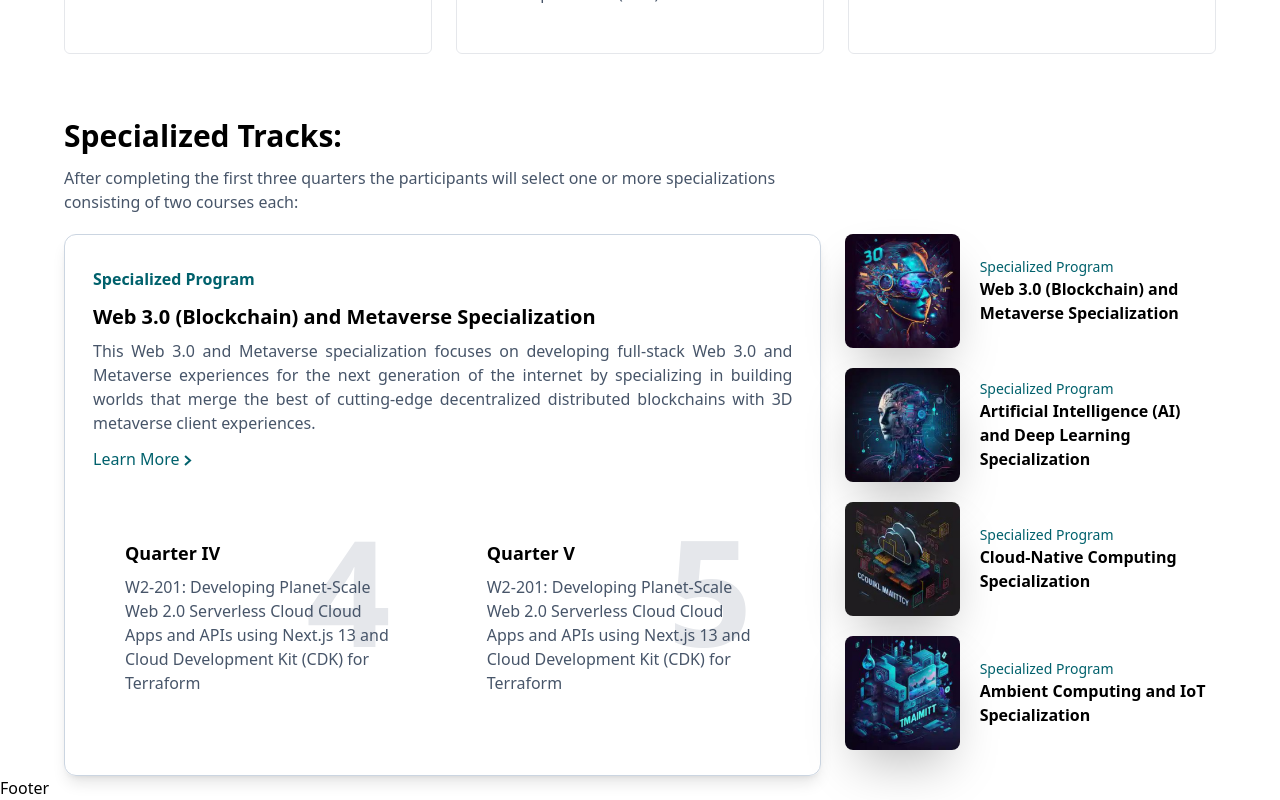
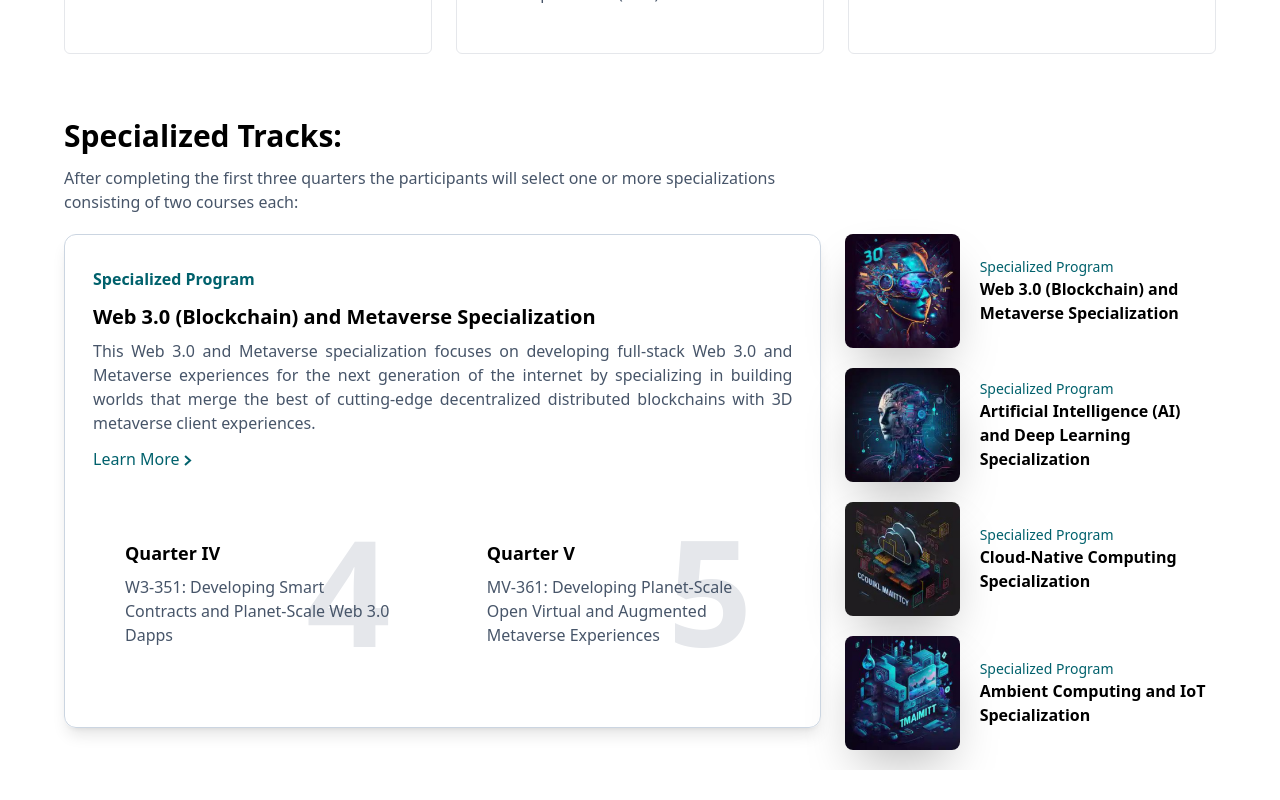
Before and after one commit to ahmadafzaal702/panaverse-clone, a Next.js app: page / in a window 1280 px wide. Shown: the part 1096-1896 px from the top of the page. After the commit the page ends 1866 px from the top, so only its background shows below. Built offline with nearby package versions, Linux system fonts and the light colour scheme.

Commit message:
specialized track

```diff
--- a/src/app/layout.tsx
+++ b/src/app/layout.tsx
@@ -24,7 +24,7 @@ export default function RootLayout({
         {children}
 
         {/* Footer */}
-        <Footer />
+        {/* <Footer /> */}
       </body>
     </html>
   );
--- a/src/components/layout/Header.tsx
+++ b/src/components/layout/Header.tsx
@@ -5,7 +5,6 @@ import Link from "next/link";
 
 // shared components import
 import Wrapper from "../shared/Wrapper";
-import LinkHover from "../shared/LinkHover";
 
 // logo import
 import Logo from "/public/logo.png";
@@ -14,8 +13,9 @@ import Logo from "/public/logo.png";
 const Header = () => {
   return (
     <>
+      <header className="sticky top-0 bg-white z-10">
         <Wrapper>
-        <header className="bg-white sticky flex top-0 justify-between items-center py-4">
+          <div className="flex justify-between items-center py-4">
             <div>
               <Image src={Logo} alt="Panaverse-logo" />
             </div>
@@ -30,8 +30,9 @@ const Header = () => {
                 <Link href="/contact">Contact</Link>
               </li>
             </ul>
+          </div>
+        </Wrapper>
       </header>
-      </Wrapper>
     </>
   );
 };
--- a/src/components/widgets/DataSpecializedTracks.tsx
+++ b/src/components/widgets/DataSpecializedTracks.tsx
@@ -6,7 +6,7 @@ import Ambient from "@/assests/ambient.png";
 
 export const DataSpecializedTracks = [
   {
-    slug: "wm",
+    slug: "wmd",
     header: "Web 3.0 (Blockchain) and Metaverse Specialization",
     image: Metaverse,
     description:
@@ -27,7 +27,7 @@ export const DataSpecializedTracks = [
     ],
   },
   {
-    key: 2,
+    slug: "ai",
     header: "Artificial Intelligence (AI) and Deep Learning Specialization",
     image: AI,
     description:
@@ -48,7 +48,7 @@ export const DataSpecializedTracks = [
   },
 
   {
-    key: 3,
+    slug: "cc",
     header: "Cloud-Native Computing Specialization",
     image: Cloud,
     description:
@@ -70,7 +70,7 @@ export const DataSpecializedTracks = [
   },
 
   {
-    key: 4,
+    slug: "ac",
     header: "Ambient Computing and IoT Specialization",
     image: Ambient,
     description:
--- a/src/components/widgets/SpecializedTracks.tsx
+++ b/src/components/widgets/SpecializedTracks.tsx
@@ -1,4 +1,5 @@
-import React from "react";
+"use client";
+import { useState } from "react";
 
 import Image from "next/image";
 
@@ -8,6 +9,13 @@ import CoreQuarter from "@/components/shared/CoreQuarter";
 import { DataSpecializedTracks } from "./DataSpecializedTracks";
 
 const SpecializedTracks = () => {
+  const [selectedItem, setSelectedItem] = useState("wmd");
+
+  const filteredSTrackData = DataSpecializedTracks.find((item) => {
+    return item.slug === selectedItem;
+  });
+
+  // FC return
   return (
     <>
       <section className="mt-12 lg:mt-16">
@@ -24,21 +32,18 @@ const SpecializedTracks = () => {
           </div>
 
           {/* specialized track body */}
-          <div className="flex gap-x-4 gap-y-3 flex-col md:flex-row mt-5">
+          <div className="flex gap-x-4 gap-y-3 flex-col-reverse lg:flex-row mt-5">
             {/* content left */}
-            <div className="basis-8/12 border border-slate-300 rounded-xl shadow-lg px-7 py-8">
+
+            <div className="basis-8/12 sticky top-28 self-start border border-slate-300 rounded-xl shadow-lg px-7 py-8">
               <h4 className="text-primary font-semibold mb-3">
                 Specialized Program
               </h4>
               <h3 className="text-xl font-bold">
-                Web 3.0 (Blockchain) and Metaverse Specialization
+                {filteredSTrackData?.header}
               </h3>
               <p className="text-slate-600 mt-2 text-justify">
-                This Web 3.0 and Metaverse specialization focuses on developing
-                full-stack Web 3.0 and Metaverse experiences for the next
-                generation of the internet by specializing in building worlds
-                that merge the best of cutting-edge decentralized distributed
-                blockchains with 3D metaverse client experiences.
+                {filteredSTrackData?.description}
               </p>
               <button className="text-primary font-medium mt-3 flex gap-x-1 items-center">
                 Learn More
@@ -60,24 +65,17 @@ const SpecializedTracks = () => {
 
               {/* quarter boxes */}
 
-              <div className="mt-5 flex gap-x-6 gap-y-5">
-                <CoreQuarter
-                  quarterName={"Quarter IV"}
-                  quarterDescription={
-                    "W2-201: Developing Planet-Scale Web 2.0 Serverless Cloud Cloud Apps and APIs using Next.js 13 and Cloud Development Kit (CDK) for Terraform"
-                  }
-                  quarterNo={"4"}
-                  haveBorder={false}
-                />
-
-                <CoreQuarter
-                  quarterName={"Quarter V"}
-                  quarterDescription={
-                    "W2-201: Developing Planet-Scale Web 2.0 Serverless Cloud Cloud Apps and APIs using Next.js 13 and Cloud Development Kit (CDK) for Terraform"
-                  }
-                  quarterNo={"5"}
-                  haveBorder={false}
-                />
+              <div className="mt-5 flex flex-col sm:flex-row gap-x-6 gap-y-5">
+                {filteredSTrackData?.quarters.map((item) => {
+                  return (
+                    <CoreQuarter
+                      quarterName={item.header}
+                      quarterDescription={item.description}
+                      quarterNo={item.number}
+                      haveBorder={false}
+                    />
+                  );
+                })}
               </div>
             </div>
 
@@ -88,6 +86,9 @@ const SpecializedTracks = () => {
                   <div
                     className="flex gap-x-5 items-center mb-5 cursor-pointer"
                     key={i}
+                    onClick={() => {
+                      setSelectedItem(item.slug);
+                    }}
                   >
                     <div className="basis-4/12">
                       <Image
```
Lines whose indentation alone changed are shown as unchanged.
